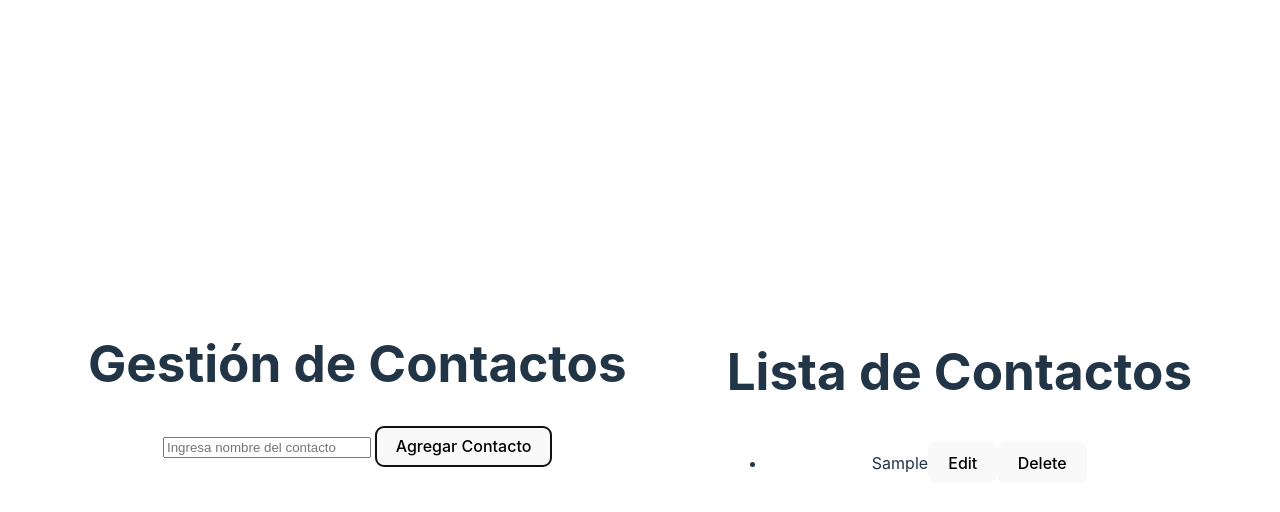
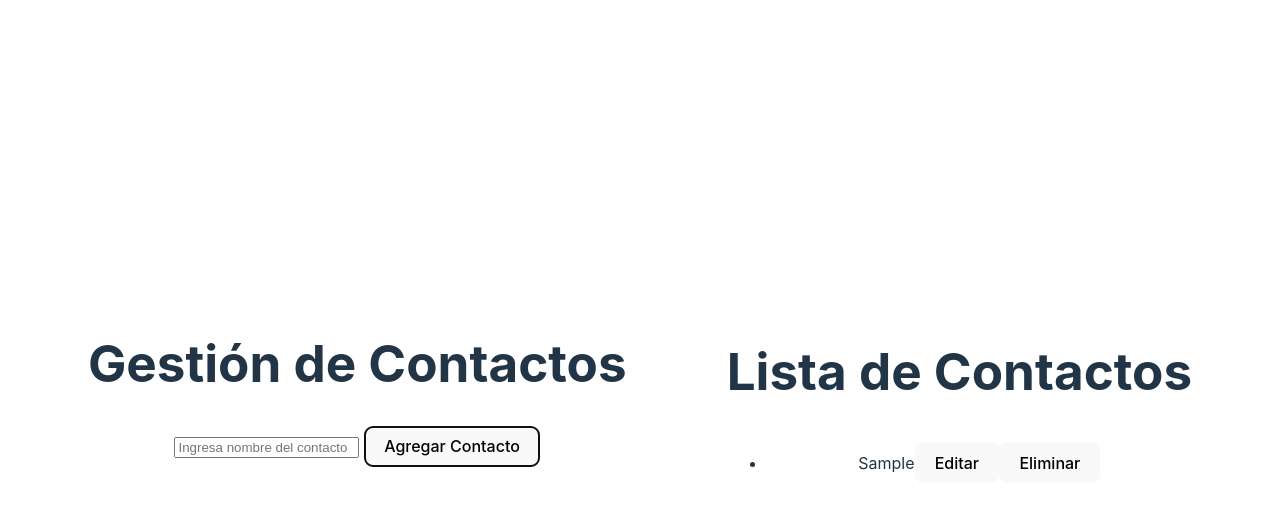
Before and after one commit to jlac8/contact-manager, a website built with Vite: page index.html in a window 1280 px wide. Both pictures are taken after typing "Sample" into the empty fields and a click on the button "Agregar Contacto". Built offline with nearby package versions, Linux system fonts and the light colour scheme.

Commit message:
feat: delete contact

```diff
--- a/index.html
+++ b/index.html
@@ -8,10 +8,10 @@
   </head>
   <body>
     <div id="app">
-      <form onsubmit="addContact" id="contact-form">
+      <form onsubmit="addContact" id="contactForm">
         <h1>Gestión de Contactos</h1>
         <label>
-          <input name="value" type="text" id="contactName" placeholder="Ingresa nombre del contacto" />
+          <input name="value" type="text" placeholder="Ingresa nombre del contacto" />
           <button id="addContact" >Agregar Contacto</button>
         </label>
       </form>
--- a/main.js
+++ b/main.js
@@ -1,23 +1,37 @@
 import './style.css'
 
-const contacts = [];
 const ul = document.getElementById('contactList');
 
 function addContact(event) {
   event.preventDefault();
+
   const {elements} = event.currentTarget;
   const input = elements.namedItem("value");
-  contacts.push(input.value);
+  const contact = {
+    text: input.value,
+    timestamp: Date.now(),
+    id: crypto.randomUUID(),
+  }
+
   const li = document.createElement('li');
-  li.innerText = input.value;
+  li.innerText = contact.text;
+  li.id = contact.id;
+  input.value = ""
   ul.appendChild(li)
+
   const btnEdit = document.createElement('button');
-  btnEdit.textContent = "Edit"
-  const btnDelete = document.createElement('button')
-  btnDelete.textContent = "Delete"
+  btnEdit.textContent = "Editar";
   li.appendChild(btnEdit);
+
+  const btnDelete = document.createElement('button');
+  btnDelete.textContent = "Eliminar";
+  btnDelete.onclick = () => deleteContact(contact.id);
   li.appendChild(btnDelete);
-  input.value = ""
 }
 
-document.getElementById('contact-form').addEventListener("submit", addContact);
+function deleteContact(id) {
+  const li = document.getElementById(id);
+  ul.removeChild(li);
+}
+
+document.getElementById('contactForm').addEventListener("submit", addContact);
```
